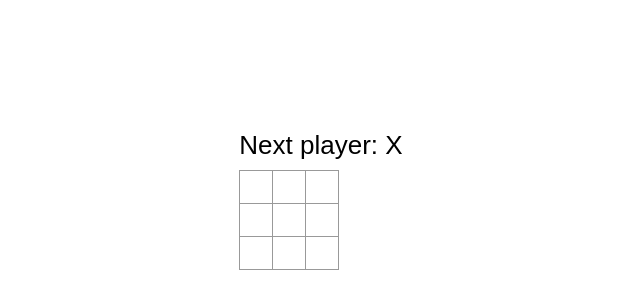
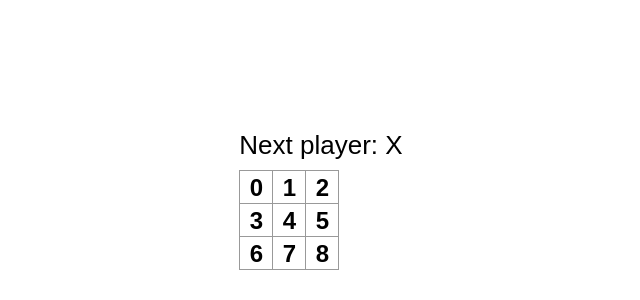
Before and after one commit to masa67/react-intro-on-create-react-app-ts, a React (Create React App) app: page / in a window 1280 px wide. Shown: the part 220-520 px from the top of the page, without its empty margins (294-934 px from the left). Built offline with nearby package versions, Linux system fonts and the light colour scheme.

Commit message:
Add property to Square

```diff
--- a/src/Board.tsx
+++ b/src/Board.tsx
@@ -5,7 +5,7 @@ import './Board.css'
 class Board extends React.Component {
     renderSquare(i: number) {
         return (
-            <Square />
+            <Square value={i}/>
         )
     }
 
--- a/src/Square.tsx
+++ b/src/Square.tsx
@@ -1,11 +1,13 @@
 import React from 'react'
 import './Square.css'
 
-class Square extends React.Component {
+export interface SquareProps { value: number; }
+
+export class Square extends React.Component<SquareProps, {}> {
     render() {
         return (
             <button className="square">
-                {/* TODO */}
+                {this.props.value}
             </button>
         )
     }
```
